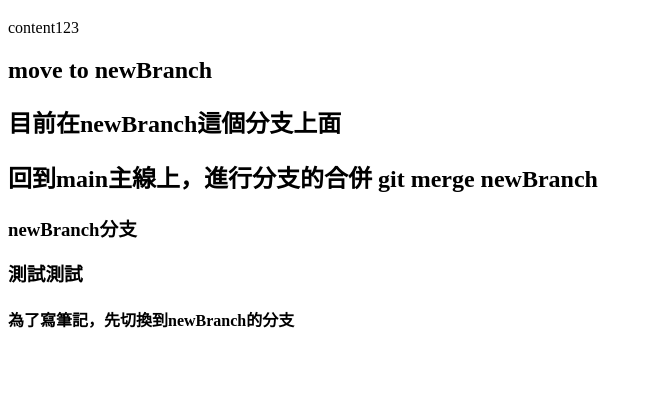
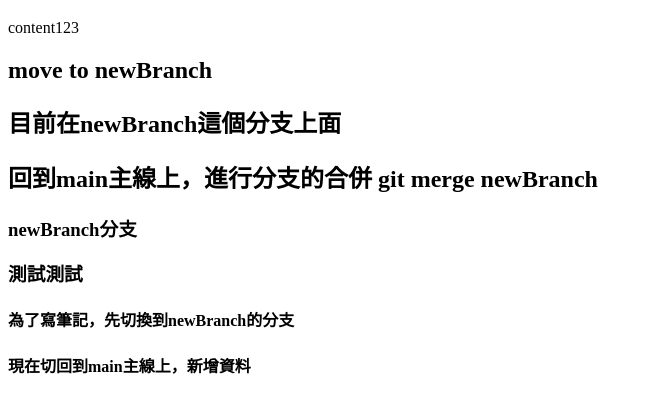
Before and after one commit to Iven10252158/gitTest, a plain HTML site: page index.html in a window 1280 px wide. Shown: the part 70-482 px from the top of the page, without its empty margins (0-652 px from the left). Drawn offline with Linux system fonts and the light colour scheme.

Commit message:
回到main主線上，新增資料

```diff
--- a/index.html
+++ b/index.html
@@ -14,5 +14,6 @@
     <h3>newBranch分支</h3>
     <h3>測試測試</h3>
     <h4>為了寫筆記，先切換到newBranch的分支</h4>
+    <h4>現在切回到main主線上，新增資料</h4>
 </body>
 </html>
```
